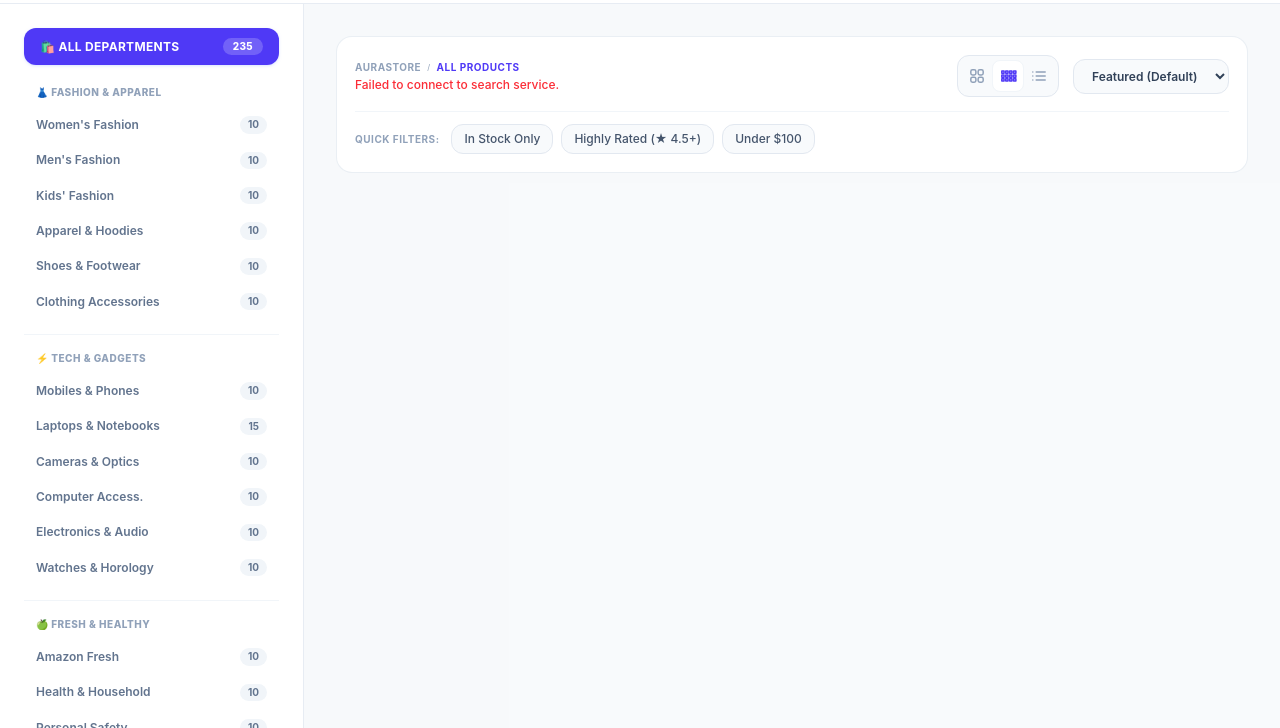
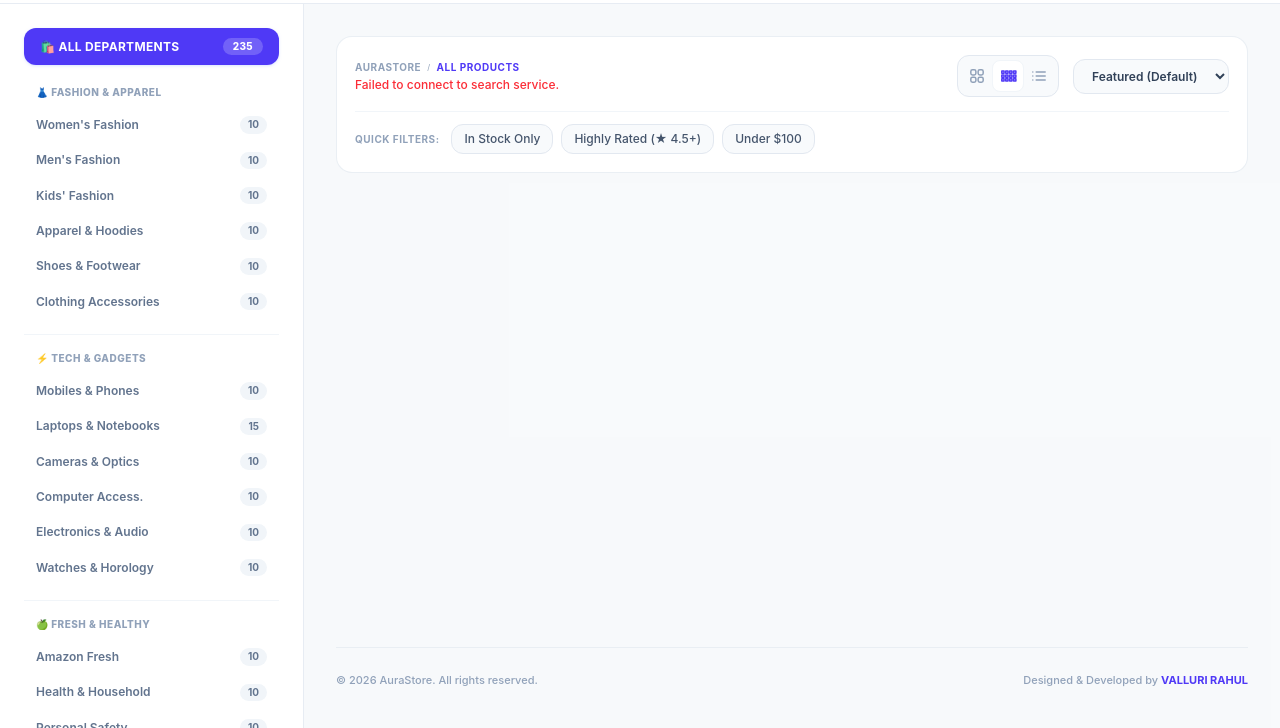
Before and after one commit to peddireddyvishnu2005-glitch/auro-ecommece, a website built with Vite: page index.html in a window 1280 px wide. Shown: the part 72-800 px from the top of the page. Built offline with nearby package versions, Linux system fonts and the light colour scheme; no server answers.

Commit message:
feat: Add copyright footer with link to VALLURI RAHUL portfolio

```diff
--- a/index.html
+++ b/index.html
@@ -222,9 +222,8 @@
                 </button>
               </div>
             </div>
- </html>
-  </body>
-</html>        </aside>
+          </div>
+        </aside>
 
         <!-- Main Results Grid Window -->
         <main class="flex-1 p-4 md:p-6 lg:p-8 flex flex-col gap-5 overflow-y-auto bg-slate-50/50">
@@ -309,6 +308,15 @@
             <p class="text-xs text-slate-400 max-w-xs leading-relaxed">We couldn't find anything matching your search filters. Try a different keyword or reset filters.</p>
             <button id="resetSearchBtn" class="px-4.5 py-2.5 bg-indigo-600 hover:bg-indigo-700 text-white rounded-xl text-xs font-semibold shadow-xs hover:shadow-sm transition-all cursor-pointer">Reset Search & Filters</button>
           </div>
+
+          <!-- Premium Copyright Footer -->
+          <footer class="mt-auto pt-6 pb-2 border-t border-slate-200/65 flex flex-col sm:flex-row items-center justify-between gap-3 text-slate-400 select-none">
+            <span class="text-[11px] font-medium">&copy; 2026 AuraStore. All rights reserved.</span>
+            <span class="text-[11px] font-medium font-sans">
+              Designed & Developed by
+              <a href="https://valluri-rahul-portfolio.vercel.app/" target="_blank" rel="noopener noreferrer" class="text-indigo-600 hover:text-indigo-700 font-bold hover:underline transition-all">VALLURI RAHUL</a>
+            </span>
+          </footer>
         </main>
       </div>
     </div>
```
